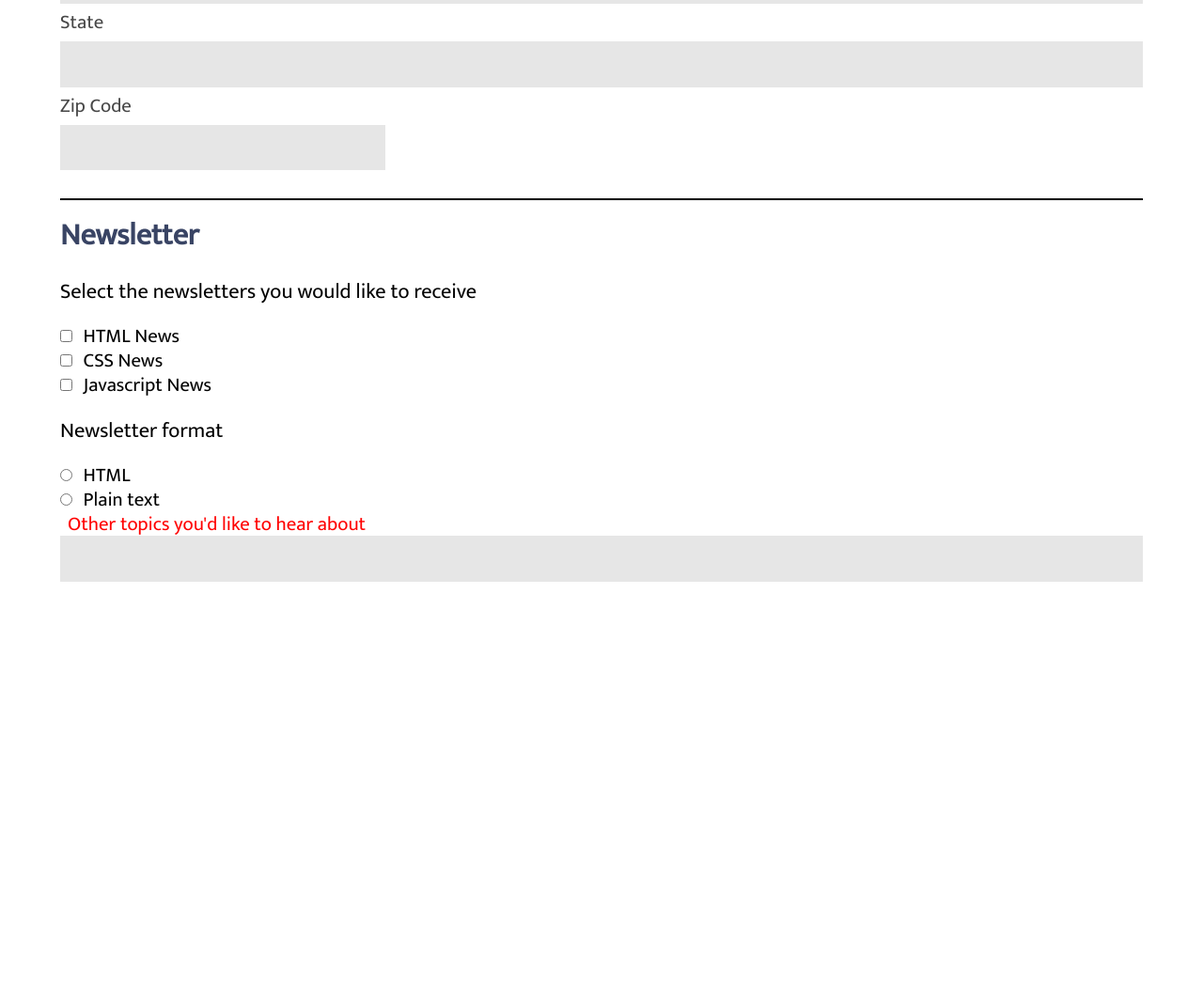
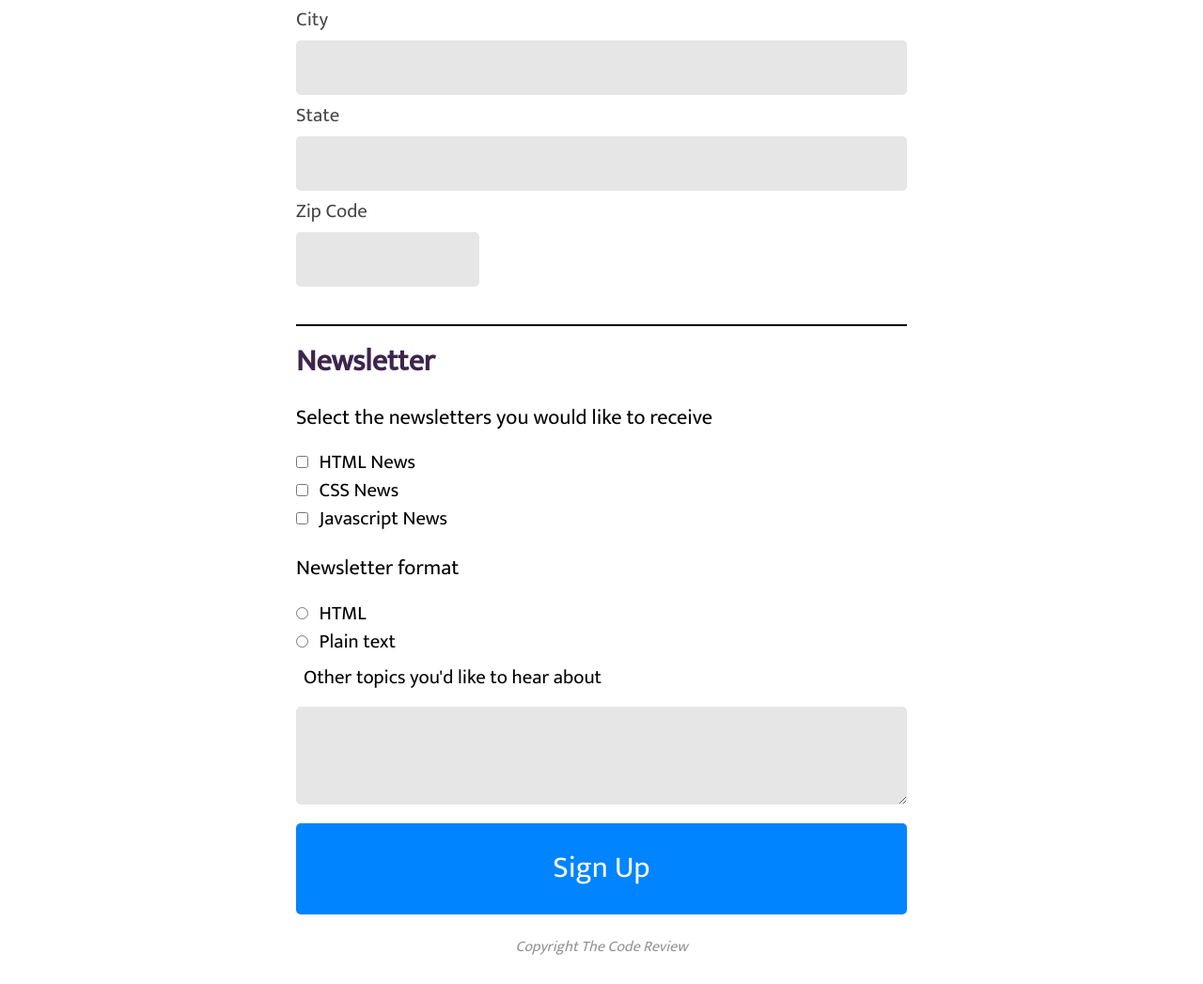
Before and after one commit to r-bota/Project-3, a plain HTML site: page index.html in a window 1280 px wide. Shown: the part 651-1698 px from the top of the page at 94% size. Before the commit the page ends 1296 px from the top, so only its background shows below. Drawn offline with Linux system fonts and the light colour scheme.

Commit message:
mediaquery

```diff
--- a/css/styles.css
+++ b/css/styles.css
@@ -4,18 +4,22 @@ body {
 
 h1 {
     margin: 0;
-    padding: 0;
+    padding: 30px;
+    font-size: 3em;
 }
 
 fieldset {
     border: none;
-    min-width: 90vw;
 }
 
 legend {
     font-weight: bold;
     font-size: 2em;
-    color: rgb(57, 68, 100);
+    color: rgb(61, 37, 75);
+}
+
+input {
+    font-size: 1.2em;
 }
 
 ::placeholder {
@@ -26,19 +30,14 @@ legend {
 }
 
 .banner {
-    background: rgb(29, 123, 177);
-    color: floralwhite;
-    text-shadow: 1px 1px black;
+    background: rgb(118, 29, 177);
+    color: rgb(255, 250, 240);
     text-align: center;
 }
 
 .subheader {
     text-align: center;
-   /* display: flex;
-    flex-direction: column;
-    justify-content: center;
-    text-align: center;
-    flex-wrap: wrap; */
+
 }
 
 .subheader h2 {
@@ -57,19 +56,17 @@ legend {
 }
 .contactinfo {
     display: flex;
+    align-items: center;
     justify-content: center;
     padding-bottom: 20px;
 }
 
 .contactinfo input,
 .contactinfo label {
-    display: block;
     color: rgb(71, 71, 71);
 }
 
 .contactinfo label {
-    padding-bottom: 8px;
-    padding-top: 8px;
     font-size: 1.3em;
 }
 
@@ -77,11 +74,19 @@ legend {
     width: 100%;
     background: rgb(230, 230, 230);
     border: none;
-    padding: 15px;
+    padding: 18px;
+    margin-top: 10px;
+    margin-bottom: 10px;
+    border-radius: 5px;
 }
 
-.zipinput {
-    max-width: 30%;
+.contactinfo input:focus {
+    background-color: rgb(255, 255, 255);
+
+}
+
+.contactinfo input#user-zip {
+    width: 30%;
 }
 
 .bottomborderline {
@@ -94,6 +99,7 @@ legend {
 .selectnewsletter {
     display: flex;
     justify-content: center;
+
 }
 
 .selectnewsletter p {
@@ -107,17 +113,60 @@ legend {
 
 .selectnewsletter input[type="checkbox"],
 .selectnewsletter input[type="radio"] {
-    margin-bottom: 8px;
+    margin-bottom: 12px;
 }
 
-.selectnewsletter input[type="text"] {
+.selectnewsletter input[value="plainformat"] {
+    margin-bottom: 20px;
+}
+
+.selectnewsletter textarea {
     width: 100%;
     background: rgb(230, 230, 230);
     border: none;
     padding: 15px;
+    margin-top: 20px;
+    margin-bottom: 20px;
+    border-radius: 5px;
 }
 
-.selectnewsletter label[for="other"]  {
-   color: red;
+button {
+    width: 100%;
+    text-align: center;
+    padding: 30px;
+    border: none;
+    font-size: 2em;
+    color: white;
+    background-color: rgb(0, 132, 255);
+    border-radius: 5px;
+}
 
+footer p {
+    text-align: center;
+    font-style: italic;
+    color: rgb(146, 146, 146);
+    margin-bottom: 30px;
 }
+
+@media screen and (min-width:768px) {
+    .contactset {
+        max-width: 650px;
+    }
+    .newsletterfield {
+        width: 650px;
+
+    }
+
+    .topborderline {
+        width: 650px;
+    }
+
+    .bottomborderline {
+        width: 650px;
+    }
+
+    h1 {
+        padding: 10px;
+
+    }
+}
--- a/index.html
+++ b/index.html
@@ -21,9 +21,9 @@
         </header>
 
 
-    <form>
+    <form id="userform">
         <div class="contactinfo">
-           <fieldset>
+           <fieldset class="contactset">
             <legend>Contact Information</legend>
             <label for="user-name">Full Name</label>
             <input type="text" id="user-name" name="user-name" placeholder="required">
@@ -44,24 +44,24 @@
             <label for="user-email">State</label>
             <input type="text" id="user-state" name="user-state">
 
-            <label for="user-zip">Zip Code</label>
-            <input type="text" class="zipinput" id="user-zip" name="user-zip">
+            <label for="user-zip">Zip Code</label> <br>
+            <input type="text" id="user-zip" name="user-zip">
            </fieldset>
         </div>
 
         <div class="bottomborderline"></div>
         <div class="selectnewsletter">
-            <fieldset>
+            <fieldset class="newsletterfield">
                 <legend>Newsletter</legend>
                 <p>Select the newsletters you would like to receive</p>
 
-                <input type="checkbox" id="htmlnews" name="htmlnews">
+                <input type="checkbox" id="htmlnews" name="newstype">
                 <label for="htmlnews">HTML News</label> <br>
 
-                <input type="checkbox" id="cssnews" name="cssnews">
+                <input type="checkbox" id="cssnews" name="newstype">
                 <label for="cssnews">CSS News</label> <br>
 
-                <input type="checkbox" id="jsnews" name="jsnews">
+                <input type="checkbox" id="jsnews" name="newstype">
                 <label for="jsnews">Javascript News</label>
 
                 <p>Newsletter format</p>
@@ -73,11 +73,17 @@
                 <label for="plainformat">Plain text</label> <br>
 
                 <label for="other">Other topics you'd like to hear about</label>
-                <input type="text" id="other" name="other">
-
+                <textarea id="other" name="other" form="userform" rows="4"></textarea>
+                <button type="submit" form="userform">Sign Up</button>
             </fieldset>
         </div>
+
+
     </form>
+
+    <footer>
+        <p>Copyright The Code Review</p>
+    </footer>
     </body>
 
 </html>
```
